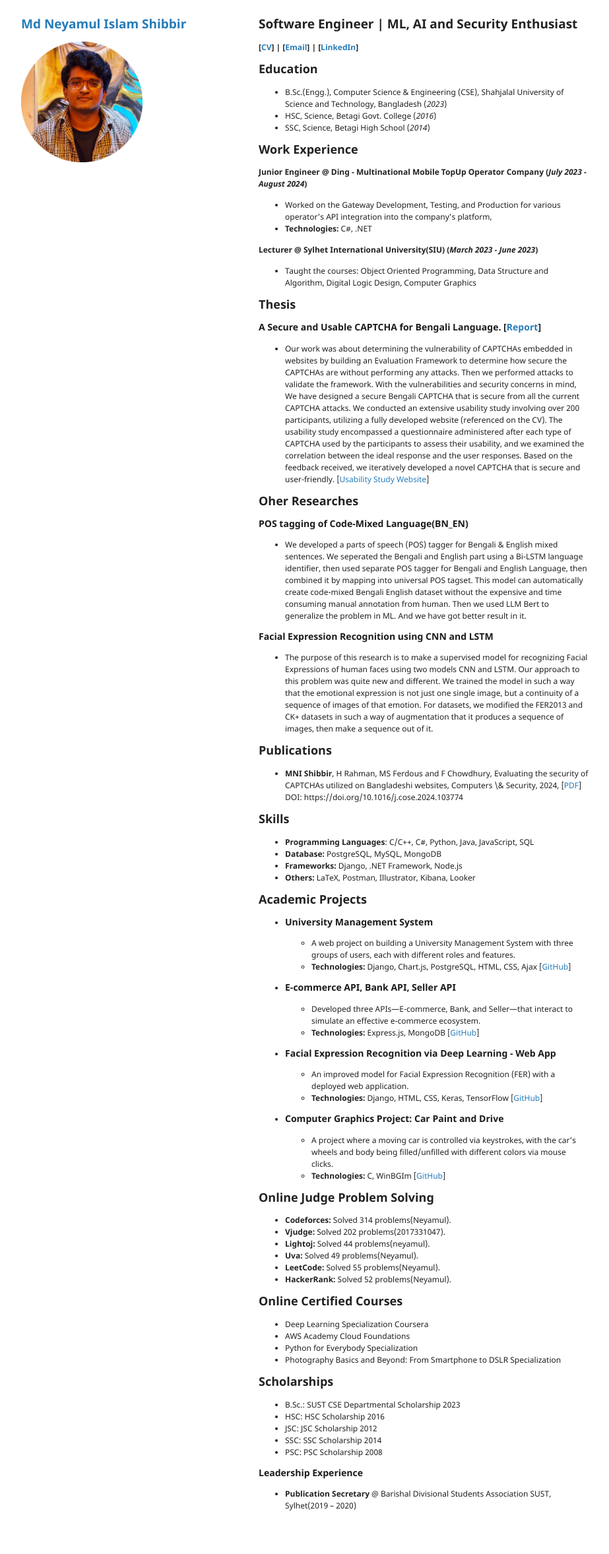
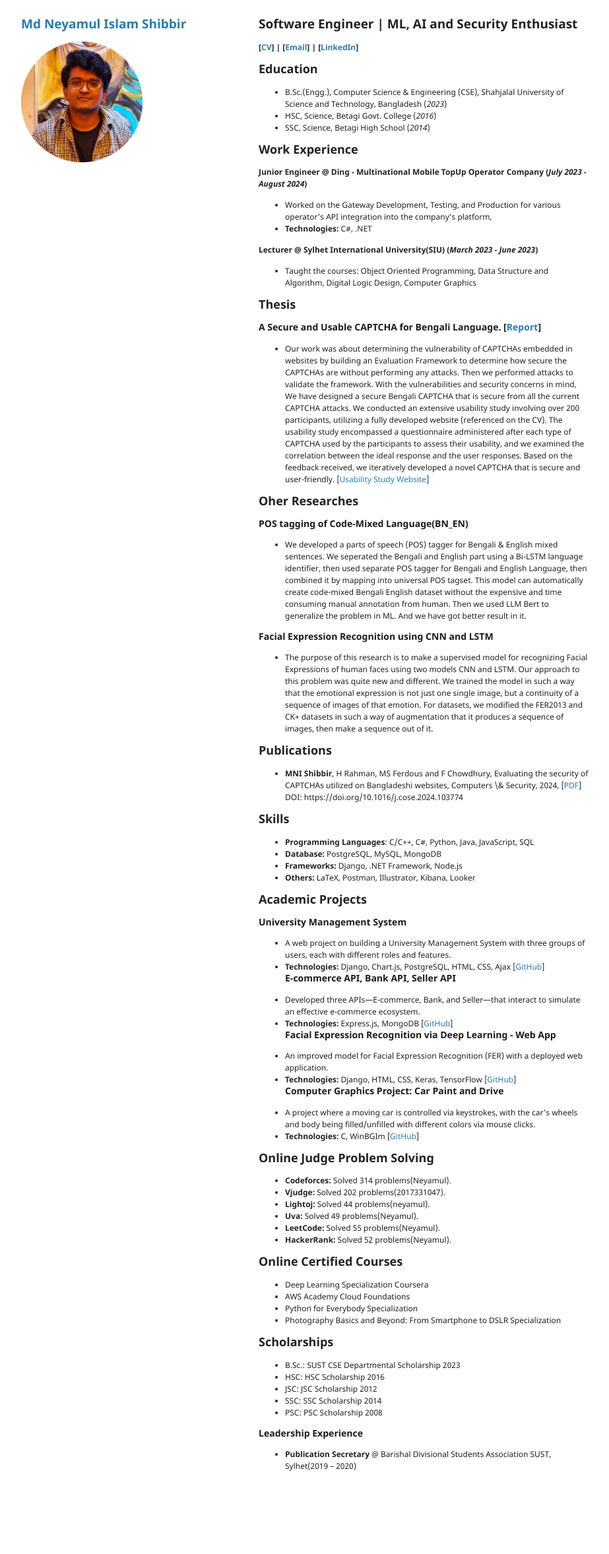
Before and after one commit to neyamul-sbr/neyamul.github.io, a Jekyll site: the page built from index.md, in a window 1280 px wide. Shown: the whole page at 66% size, without its empty margins (178-1101 px from the left). Built offline with Jekyll 4.4.1, drawn with Linux system fonts in a browser that asks for light colours; our own code applies the rules of GitHub Pages for plain Markdown files; the repository's description, which GitHub fills in, is left out; after the commit the page ends 2296 px from its top, so only the background shows below that.

```diff
--- a/index.md
+++ b/index.md
@@ -42,16 +42,16 @@ then make a sequence out of it.
   - **Others:** LaTeX, Postman, Illustrator, Kibana, Looker
 
 ## Academic Projects
-- ### University Management System
+### University Management System
   - A web project on building a University Management System with three groups of users, each with different roles and features.
   - **Technologies:** Django, Chart.js, PostgreSQL, HTML, CSS, Ajax [[GitHub](https://github.com/neyamul-sbr/university_management_system_extend)]
-- ### E-commerce API, Bank API, Seller API
+### E-commerce API, Bank API, Seller API
   - Developed three APIs—E-commerce, Bank, and Seller—that interact to simulate an effective e-commerce ecosystem.
   - **Technologies:** Express.js, MongoDB [[GitHub](https://github.com/neyamul-sbr/CSE446--Ecom_API-Supplier_API_Bank-API_2017331047_2017331051)]
-- ### Facial Expression Recognition via Deep Learning - Web App
+### Facial Expression Recognition via Deep Learning - Web App
   - An improved model for Facial Expression Recognition (FER) with a deployed web application.
   - **Technologies:** Django, HTML, CSS, Keras, TensorFlow [[GitHub](https://github.com/neyamul-sbr/Web-App-for-Facial-Expression-Detection)]
-- ### Computer Graphics Project: Car Paint and Drive
+### Computer Graphics Project: Car Paint and Drive
   - A project where a moving car is controlled via keystrokes, with the car’s wheels and body being filled/unfilled with different colors via mouse clicks.
   - **Technologies:** C, WinBGIm [[GitHub](https://github.com/neyamul-sbr/Web-App-for-Facial-Expression-Detection)]
 
```
